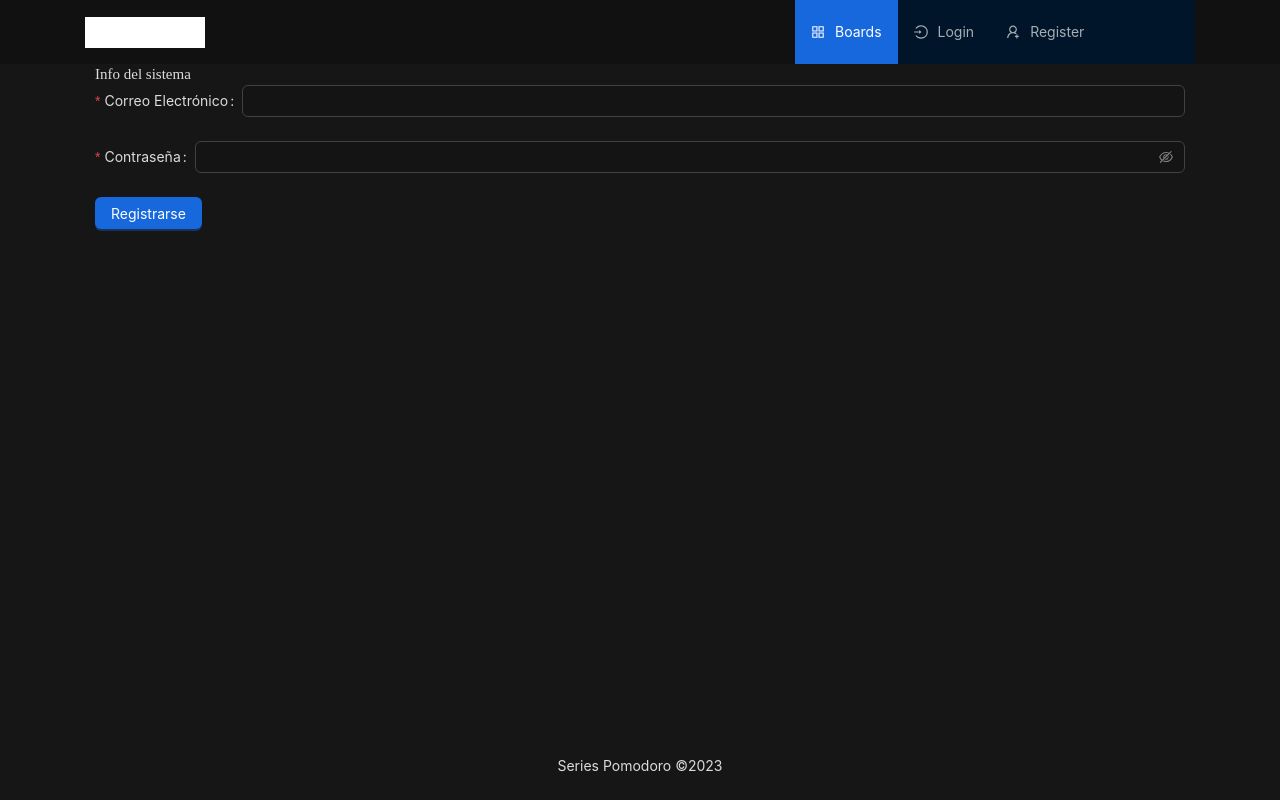
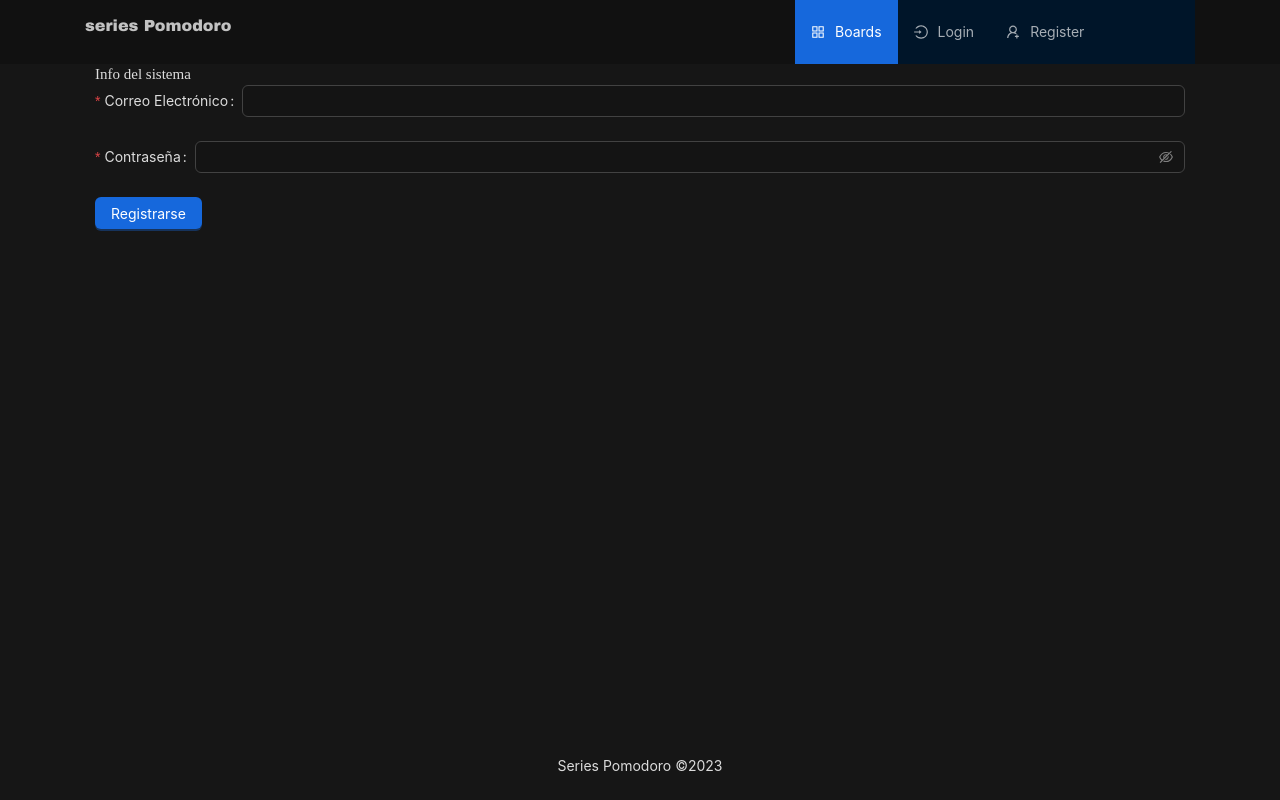
Before and after one commit to Acunnia/seriesPomodoro, a React (Create React App) app in the folder client/: page /login in a window 1280 px wide. Built offline with nearby package versions, Linux system fonts and the light colour scheme.

Commit message:
Añadida libreria para autenticacion

```diff
--- a/client/package.json
+++ b/client/package.json
@@ -9,6 +9,7 @@
     "@testing-library/user-event": "^13.5.0",
     "antd": "^5.6.1",
     "axios": "^1.4.0",
+    "jwt-decode": "^3.1.2",
     "react": "^18.2.0",
     "react-dom": "^18.2.0",
     "react-router-dom": "^6.14.0",
--- a/client/src/App.css
+++ b/client/src/App.css
@@ -1,3 +1,5 @@
+@import url(https://fonts.googleapis.com/css?family=Archivo+Black&effect=anaglyph);
+
 :root{
   --primary: rgb(221, 221, 221);
   --base-font-size: 0.938em;
@@ -81,9 +83,10 @@ html {
 }
 
 .logo {
-  width: 120px;
+  font: normal 16px 'Archivo Black', serif;
+  font-weight: lighter;
+  color: #c2c2c2;
   height: 31px;
-  background-color: #fff;
 }
 
 .menu {
--- a/client/src/components/Header.js
+++ b/client/src/components/Header.js
@@ -34,7 +34,7 @@ const AppHeader = () => {
     return (
         <Header className="header">
             <div className={"header-container"}>
-                <div className="logo" />
+                <div className="logo">series Pomodoro</div>
                 <Menu theme="dark" mode="horizontal" defaultSelectedKeys={['1']} className={"menu"}>
                     <Menu.Item key="1" icon={<AppstoreOutlined />}>
                         <NavLink to="/">Boards</NavLink>
--- a/client/src/utils/auth.js
+++ b/client/src/utils/auth.js
@@ -1,10 +1,12 @@
 import { createContext } from 'react';
+import jwt_decode from 'jwt-decode';
 
 export const AuthContext = createContext();
 
 export const reducer = (state, action) => {
     switch (action.type) {
         case 'LOGIN':
+            const decodedToken = jwt_decode(action.payload.token)
             localStorage.setItem('user', JSON.stringify(action.payload.user));
             localStorage.setItem('token', JSON.stringify(action.payload.token));
             return {
```
Also changed, not shown: 1 other file (tests, documents, lock files or other folders).
